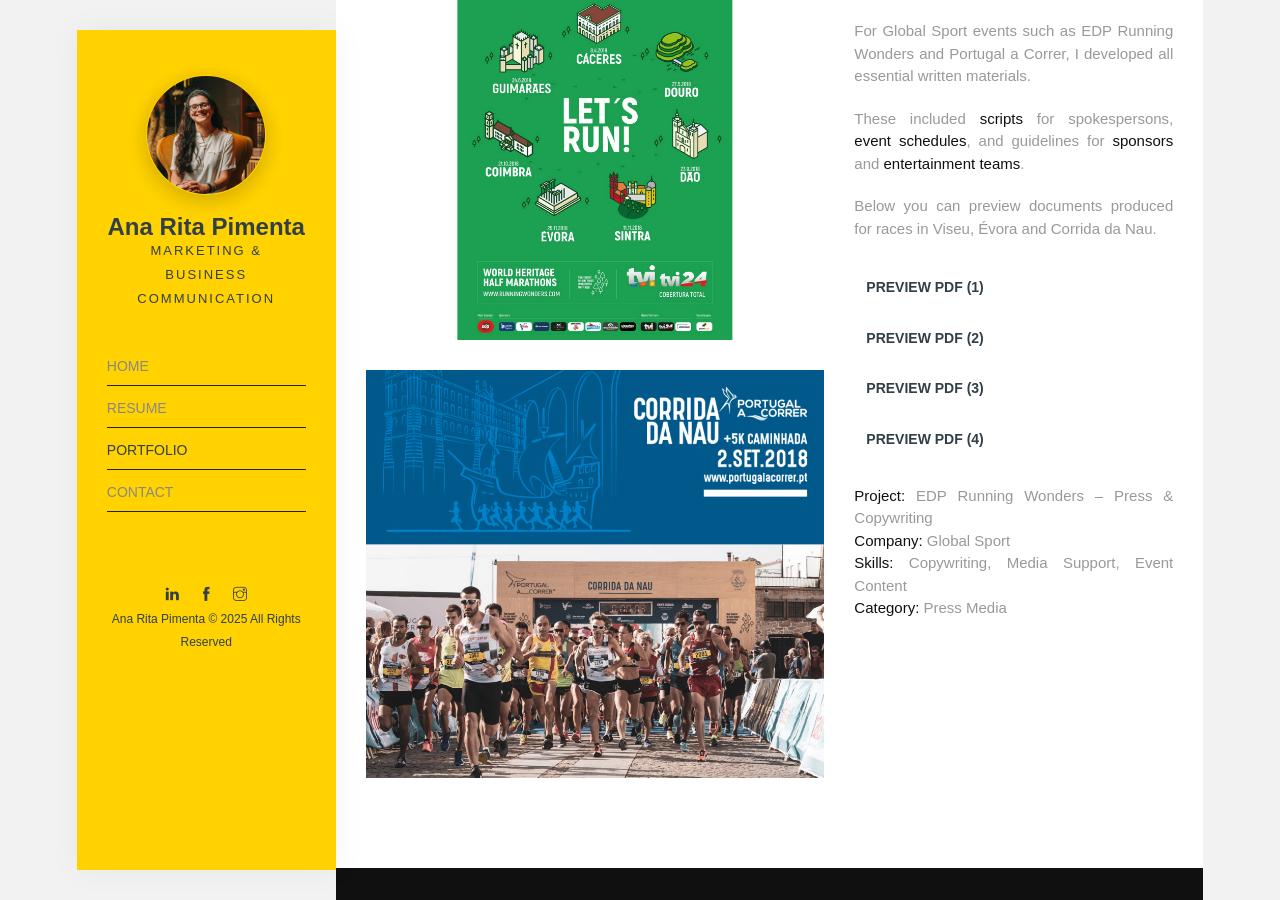
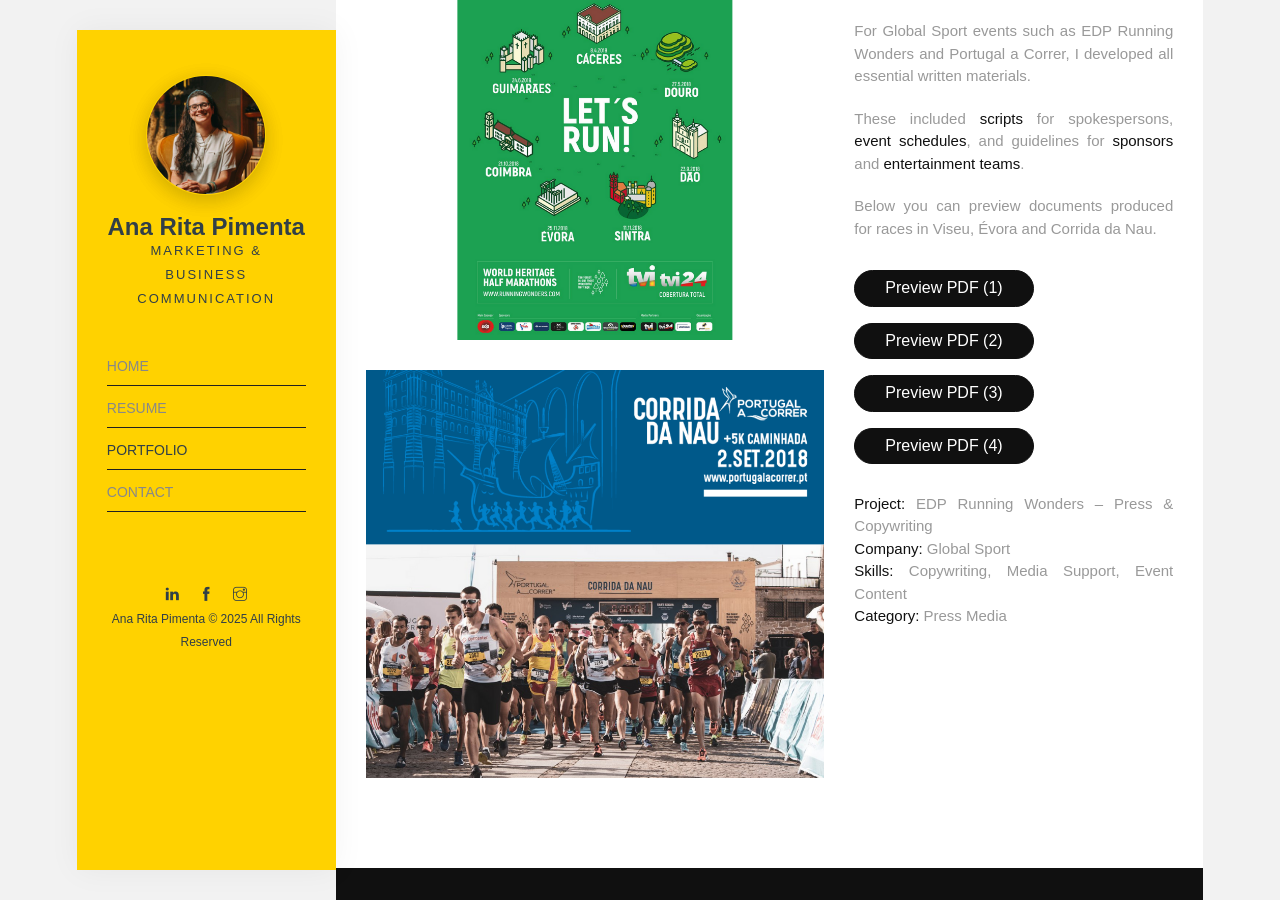
Before and after one commit to anaritapimenta/anaritapimenta.github.io, a Jekyll site: the page built from portfolio/edp-running-wonders-and-portugal-a-correr-press-media/index.html, in a window 1280 px wide and 900 px high, scrolled down 335 px. Built offline with Jekyll 4.4.1, drawn with Linux system fonts in a browser that asks for light colours; some web fonts are replaced.

Commit message:
Update index.html

```diff
--- a/portfolio/edp-running-wonders-and-portugal-a-correr-press-media/index.html
+++ b/portfolio/edp-running-wonders-and-portugal-a-correr-press-media/index.html
@@ -63,7 +63,7 @@
             </p>
 
             <input
-              style="margin-bottom: 6px; background: transparent; border: none; color: #313f47; font-weight: 600; cursor: pointer; padding: 6px 12px; text-transform: uppercase; font-size: 14px;"
+              style="margin-bottom: 6px"
               type="button"
               value="Preview PDF (1)"
               onclick="window.open('{{ 'assets/pdf/preview-1.pdf' | prepend: site.baseurl | prepend: site.url }}','_blank')"
@@ -71,7 +71,7 @@
             /><br />
 
             <input
-              style="margin-bottom: 6px; background: transparent; border: none; color: #313f47; font-weight: 600; cursor: pointer; padding: 6px 12px; text-transform: uppercase; font-size: 14px;"
+              style="margin-bottom: 6px"
               type="button"
               value="Preview PDF (2)"
               onclick="window.open('{{ 'assets/pdf/preview-2.pdf' | prepend: site.baseurl | prepend: site.url }}','_blank')"
@@ -79,7 +79,7 @@
             /><br />
 
             <input
-              style="margin-bottom: 6px; background: transparent; border: none; color: #313f47; font-weight: 600; cursor: pointer; padding: 6px 12px; text-transform: uppercase; font-size: 14px;"
+              style="margin-bottom: 6px"
               type="button"
               value="Preview PDF (3)"
               onclick="window.open('{{ 'assets/pdf/preview-3.pdf' | prepend: site.baseurl | prepend: site.url }}','_blank')"
@@ -87,7 +87,7 @@
             /><br />
 
             <input
-              style="margin-bottom: 6px; background: transparent; border: none; color: #313f47; font-weight: 600; cursor: pointer; padding: 6px 12px; text-transform: uppercase; font-size: 14px;"
+              style="margin-bottom: 6px"
               type="button"
               value="Preview PDF (4)"
               onclick="window.open('{{ 'assets/pdf/preview-4.pdf' | prepend: site.baseurl | prepend: site.url }}','_blank')"
```
